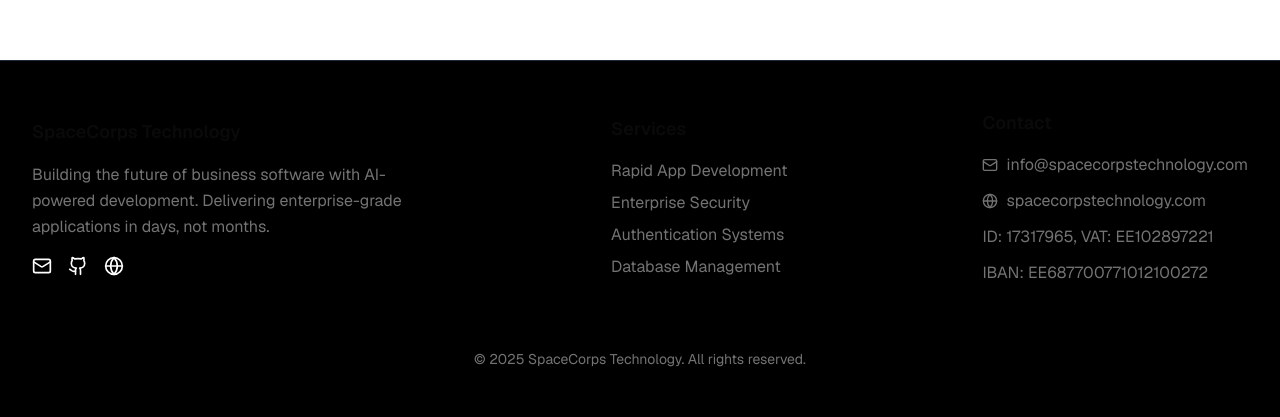
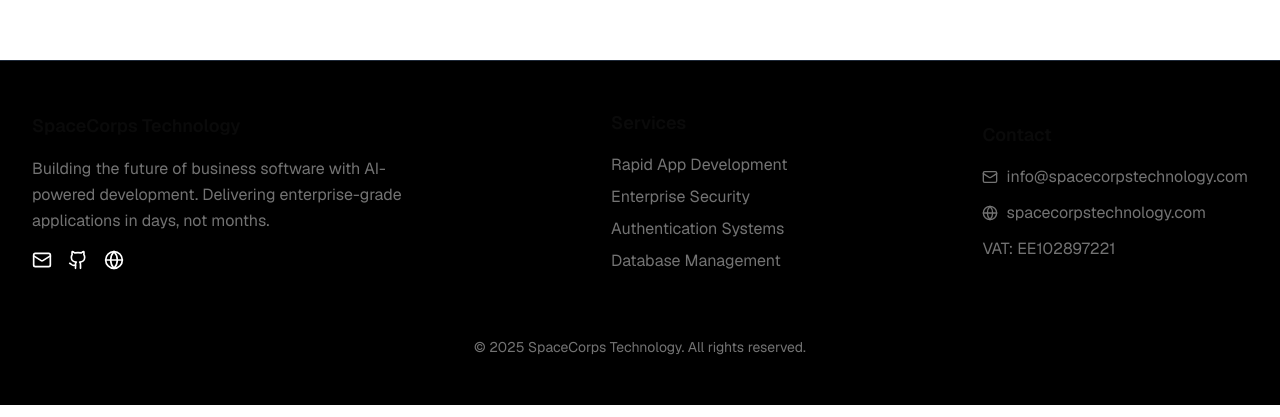
Before and after one commit to SpaceCorps/web, a React (Vite) app: page /about in a window 1280 px wide. Shown: the part 740-1157 px from the top of the page. Built offline with nearby package versions, Linux system fonts and the light colour scheme.

Commit message:
feat: update contact info

```diff
--- a/src/components/Footer/Footer.tsx
+++ b/src/components/Footer/Footer.tsx
@@ -15,10 +15,9 @@ const Footer: React.FC<FooterProps> = ({}) => {
     { label: "Website", value: "spacecorpstechnology.com", icon: Globe },
     {
       label: "VAT",
-      value: "ID: 17317965, VAT: EE102897221",
+      value: "VAT: EE102897221",
       icon: null,
     },
-    { label: "Bank", value: "IBAN: EE687700771012100272", icon: null },
   ];
 
   return (
```
